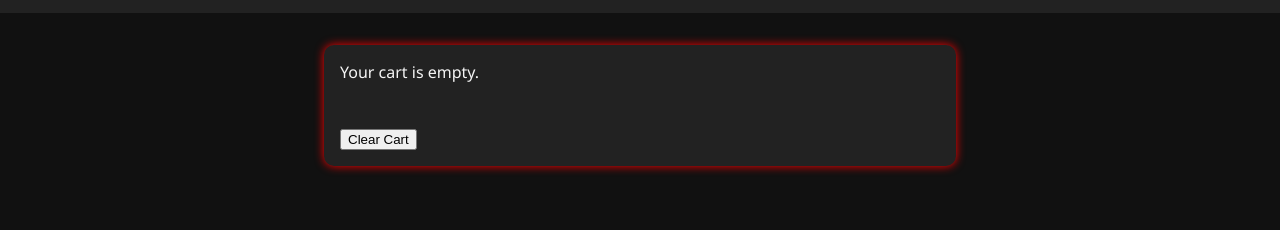
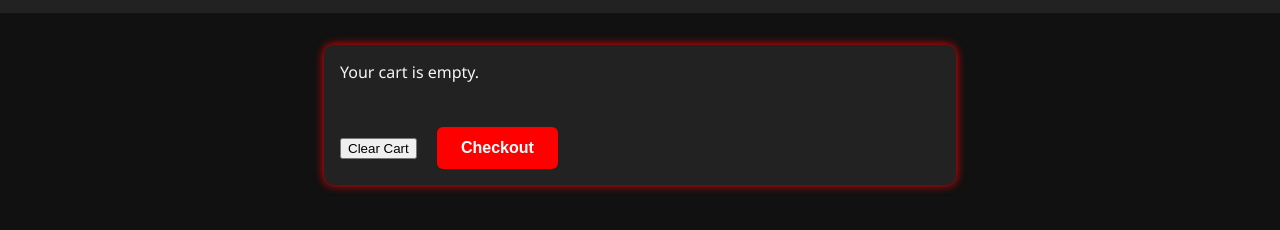
Before and after one commit to xAtlanticMitroX/Fireworks-Website, a website: page cart.html in a window 1280 px wide. Shown: the part 58-288 px from the top of the page. Drawn offline with Linux system fonts and the light colour scheme.

Commit message:
Checkout Integration

```diff
--- a/cart.html
+++ b/cart.html
@@ -14,10 +14,12 @@
     </nav>
   </header>
 
-  <section class="cart-section">
+    <section class="cart-section">
     <div id="cart-items">Loading cart...</div>
     <button id="clear-cart">Clear Cart</button>
-  </section>
+    <button id="checkout-btn" style="margin-left: 1em;">Checkout</button>  <!-- NEW -->
+    </section>
+
 
   <script>
     const cartItemsDiv = document.getElementById("cart-items");
@@ -47,6 +49,17 @@
     });
 
     loadCart();
+
+    document.getElementById('checkout-btn').addEventListener('click', () => {
+    // If cart is empty, alert user, else go to checkout.html
+    const cart = JSON.parse(localStorage.getItem('cart')) || [];
+    if (cart.length === 0) {
+        alert('Your cart is empty! Add some fireworks before checkout.');
+    } else {
+        window.location.href = 'checkout.html';
+    }
+    });
+
   </script>
 </body>
 </html>
--- a/style.css
+++ b/style.css
@@ -248,3 +248,18 @@ body {
 #checkout-form button:hover {
   background-color: #c00;
 }
+
+#checkout-btn {
+  background-color: #f00;
+  color: white;
+  font-weight: bold;
+  border: none;
+  padding: 0.75em 1.5em;
+  border-radius: 6px;
+  cursor: pointer;
+  font-size: 1em;
+}
+
+#checkout-btn:hover {
+  background-color: #c00;
+}
```
